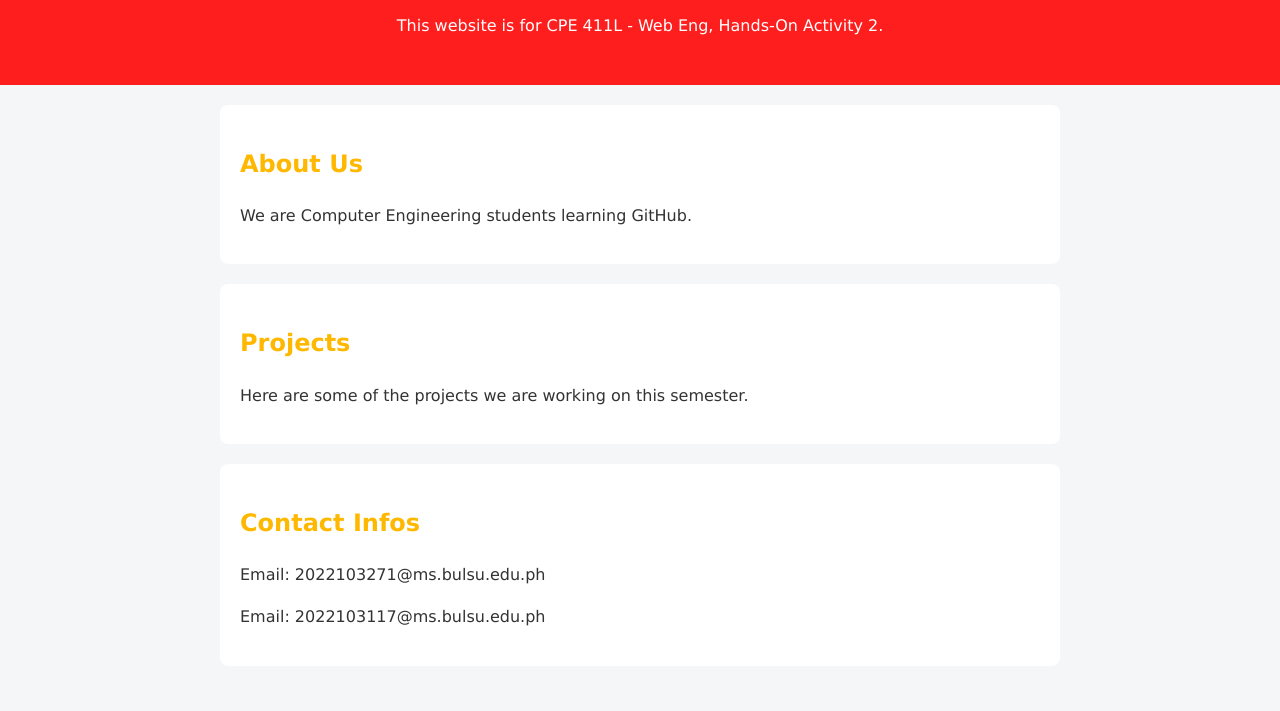
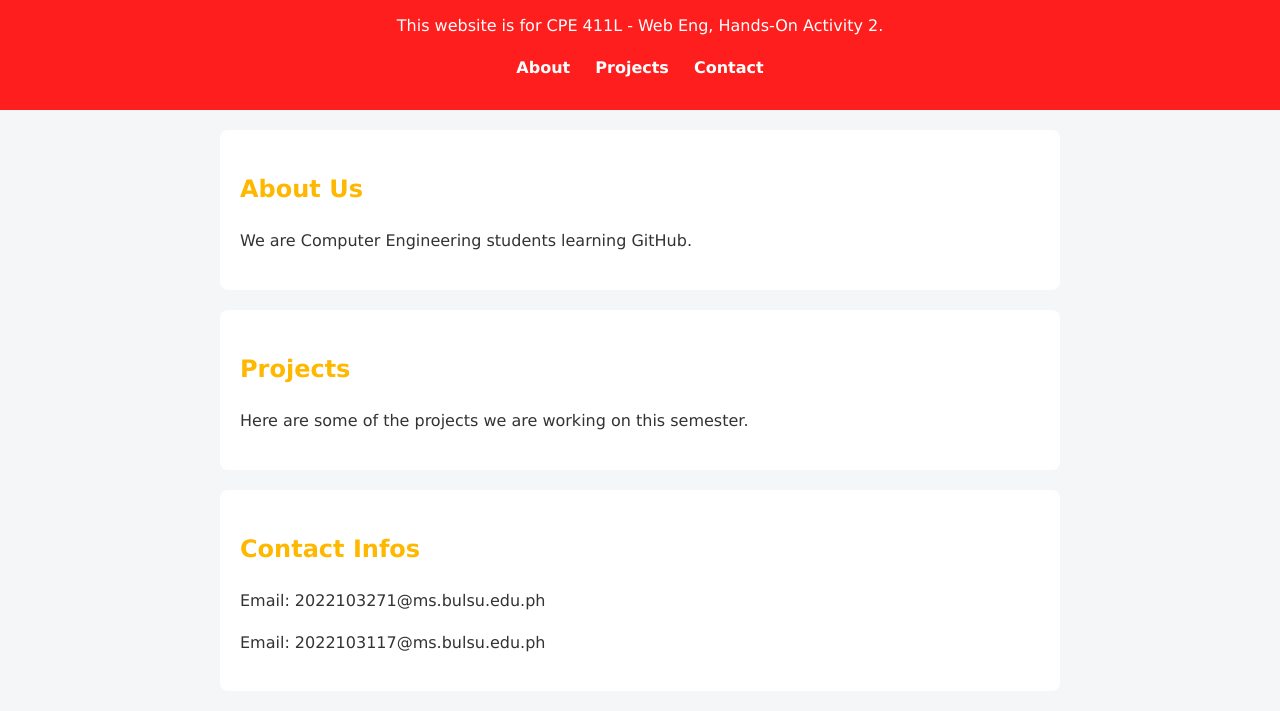
Before and after one commit to ischanz/cpe411l-pair-website, a plain HTML site: page index.html in a window 1280 px wide. Shown: the part 111-822 px from the top of the page. Before the commit the page ends 800 px from the top, so only its background shows below. Drawn offline with Linux system fonts and the light colour scheme.

Commit message:
Added navigation bar (but not working).

```diff
--- a/index.html
+++ b/index.html
@@ -11,6 +11,11 @@
   <header>
     <h1>Welcome to Our Website</h1>
     <p>This website is for CPE 411L - Web Eng, Hands-On Activity 2.</p>
+    <nav>
+      <a href="#about">About</a>
+      <a href="#projects">Projects</a>
+      <a href="#contact">Contact</a>
+    </nav>
   </header>
 
   <section id="about">
```
